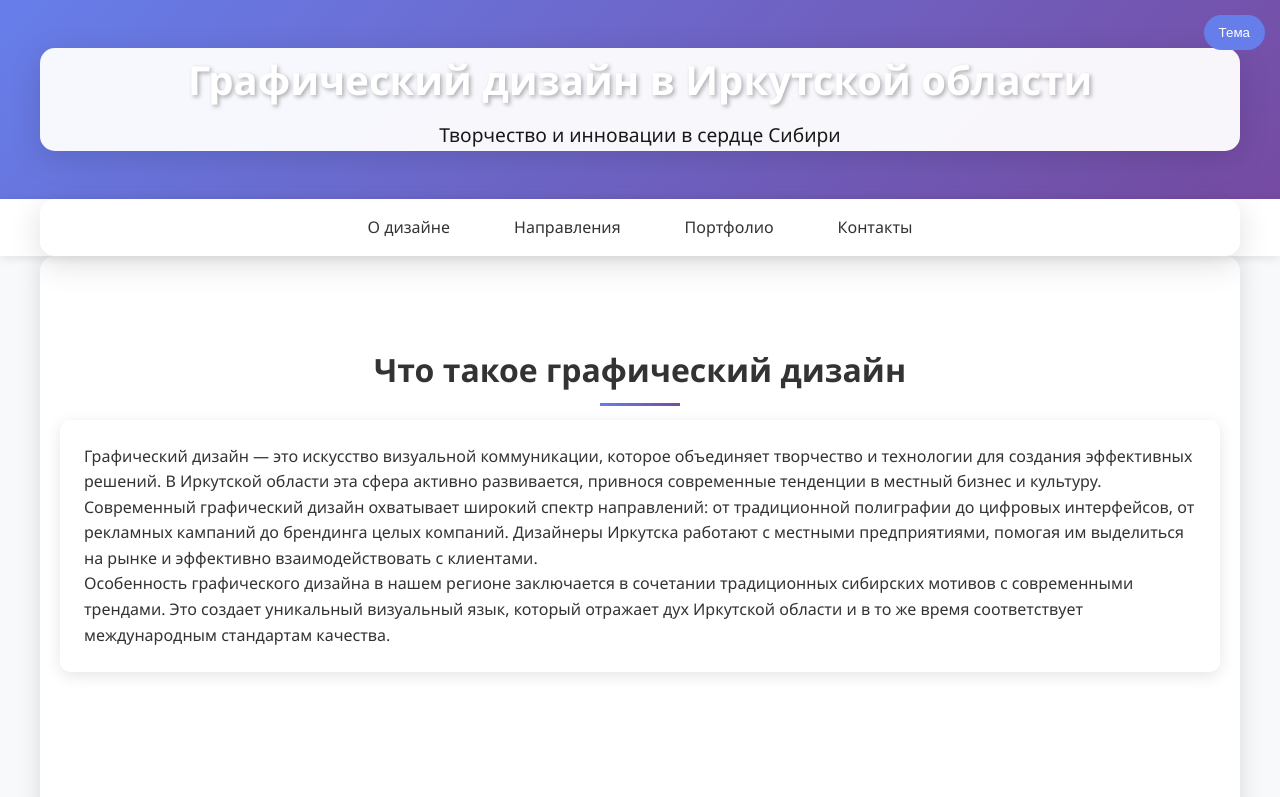
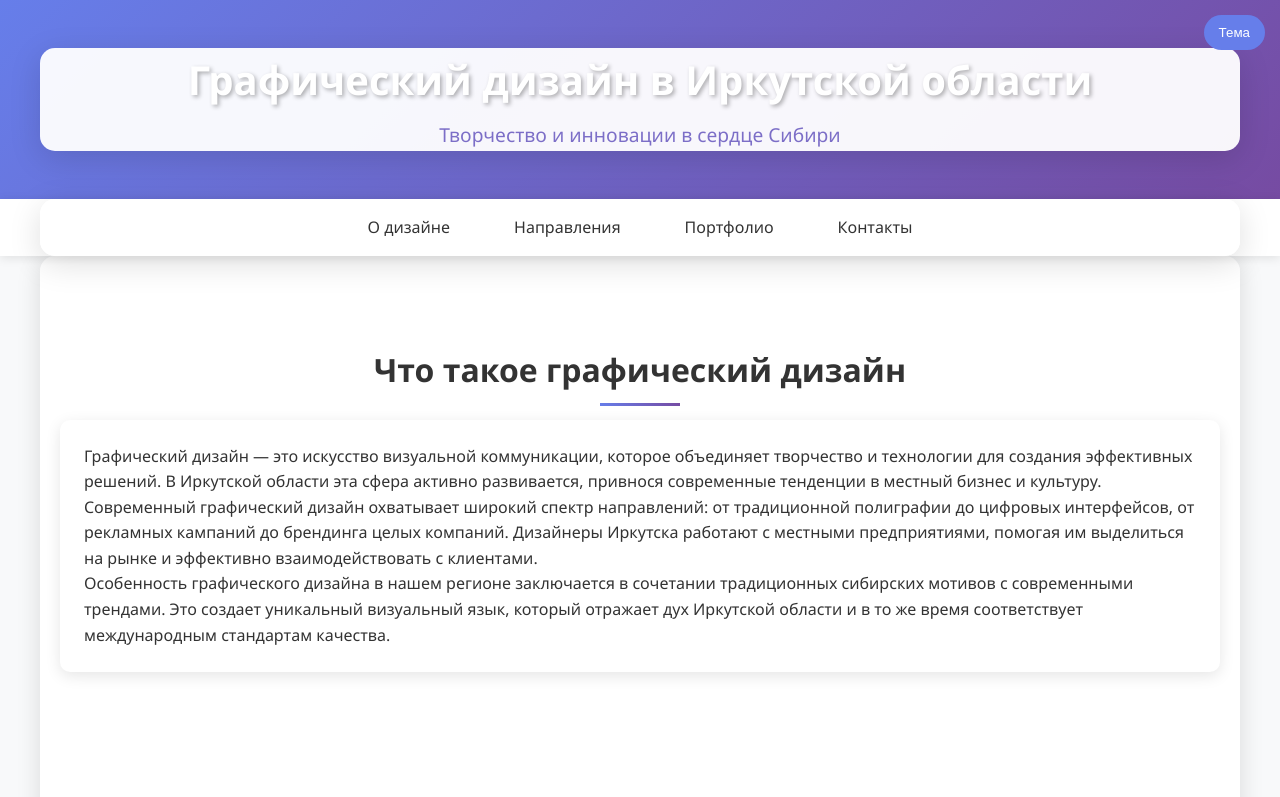
Before and after one commit to bogdanrybak10-hue/bogdanrybak10-hue.github.io, a plain HTML site: page index.html in a window 1280 px wide. Shown: the top 797 px of the page. Drawn offline with Linux system fonts and the light colour scheme.

Commit message:
Update styles.css
Обновления цвета

```diff
--- a/styles.css
+++ b/styles.css
@@ -37,7 +37,7 @@ h1 {
 .subtitle {
   font-size: 1.2rem;
   opacity: 0.9;
-  color: #000000; /* Черный
+  color: #6f60c2; /* Фиолетовый
    цвет слогана */
 }
 nav {
```
